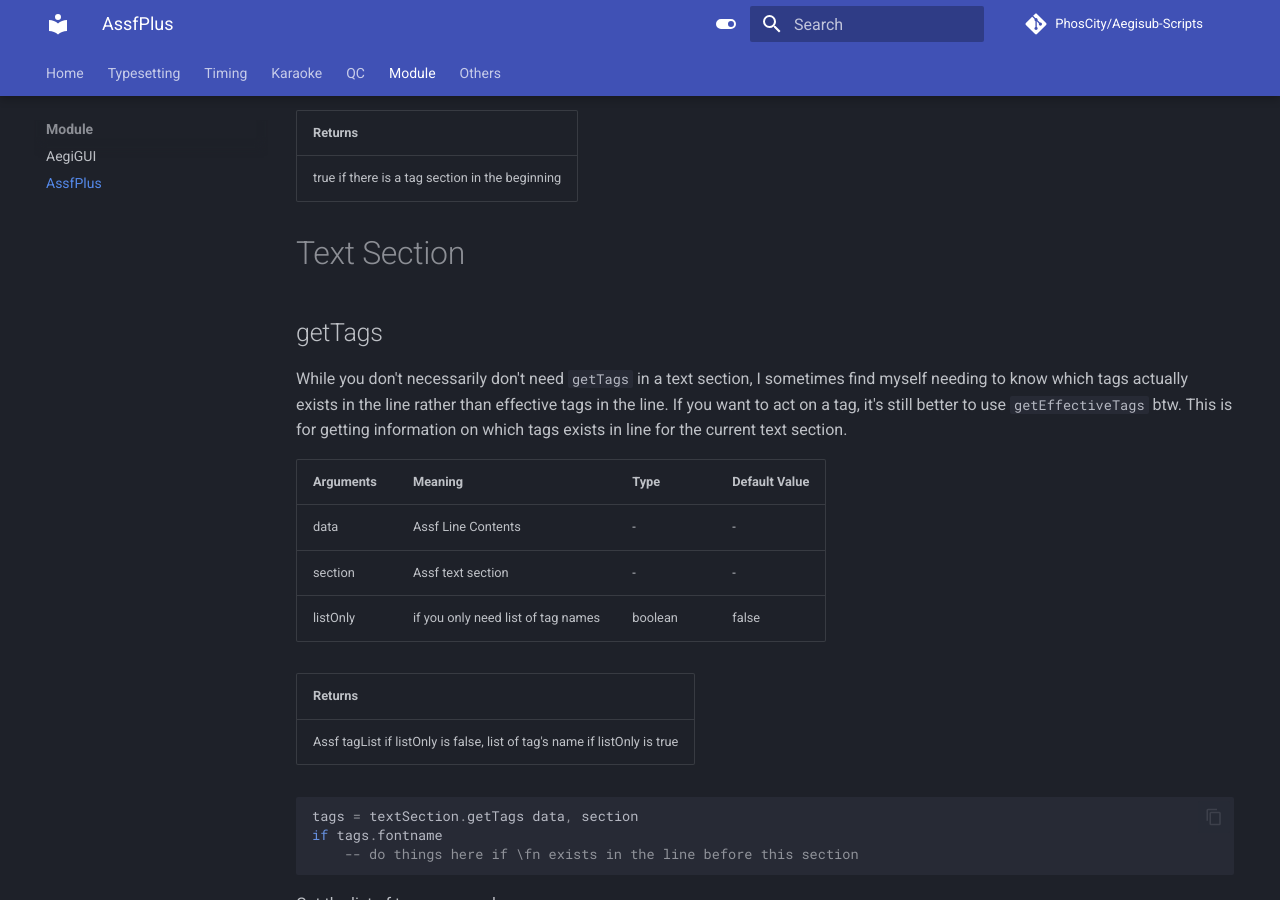
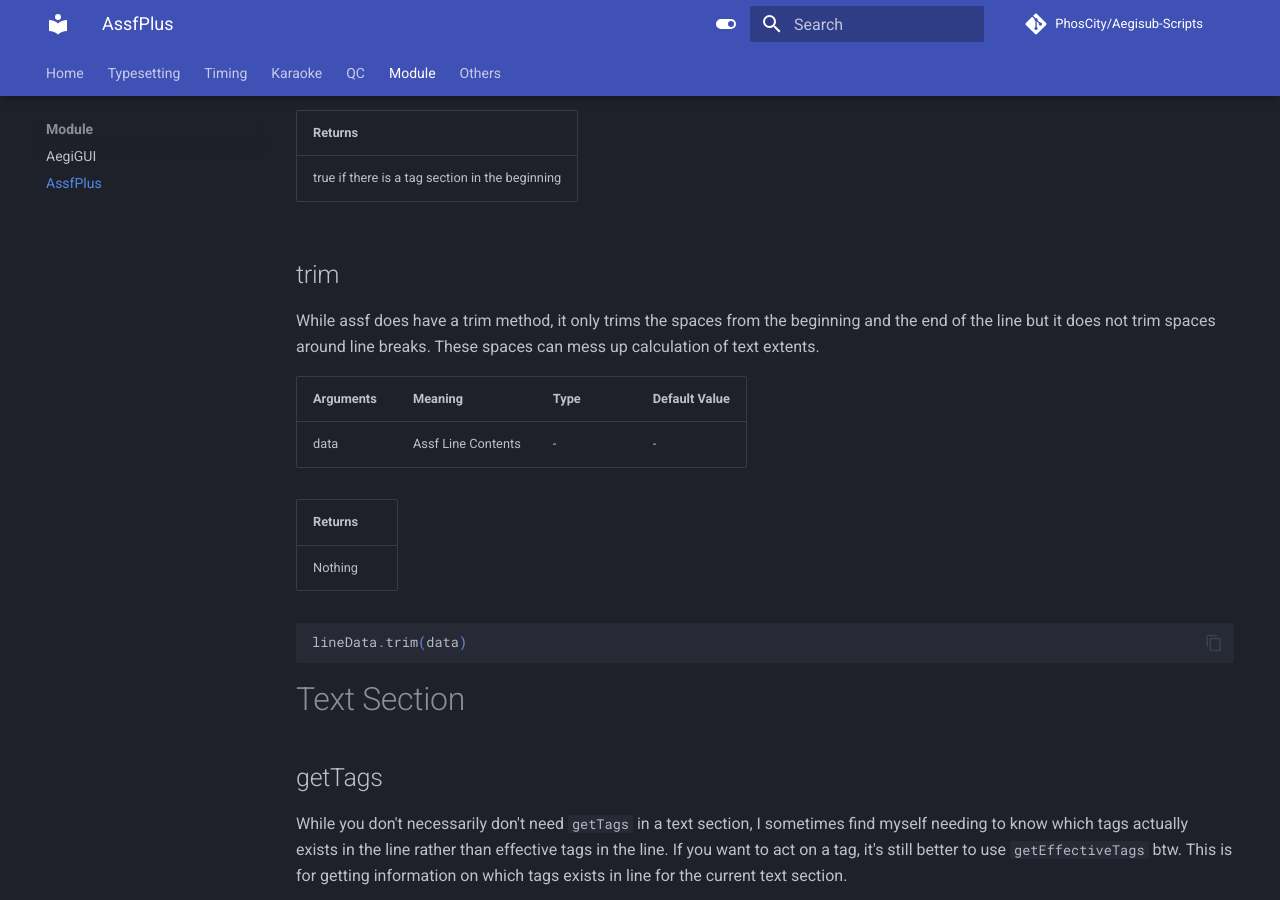
Before and after one commit to PhosCity/Aegisub-Scripts, an MkDocs documentation site: the page built from docs/AssfPlus.md, in a window 1280 px wide and 900 px high, scrolled down 1813 px. Built offline with MkDocs 1.6.1 and Material for MkDocs 9.7.7, drawn with Linux system fonts in a browser that asks for light colours; comment, search, counter and statistics services are not loaded.

Commit message:
[AssfPlus] Trim

````diff
--- a/docs/AssfPlus.md
+++ b/docs/AssfPlus.md
@@ -70,6 +70,24 @@
 | Returns                                         |
 | ----------------------------------------------- |
 | true if there is a tag section in the beginning |
+
+## trim
+
+While assf does have a trim method, it only trims the spaces from the
+beginning and the end of the line but it does not trim spaces around line
+breaks. These spaces can mess up calculation of text extents.
+
+| Arguments | Meaning            | Type | Default Value |
+| --------- | ------------------ | ---- | ------------- |
+| data      | Assf Line Contents | -    | -             |
+
+| Returns |
+| ------- |
+| Nothing |
+
+```moon
+lineData.trim(data)
+```
 
 # Text Section
 
````
Also changed, not shown: 2 other files.
